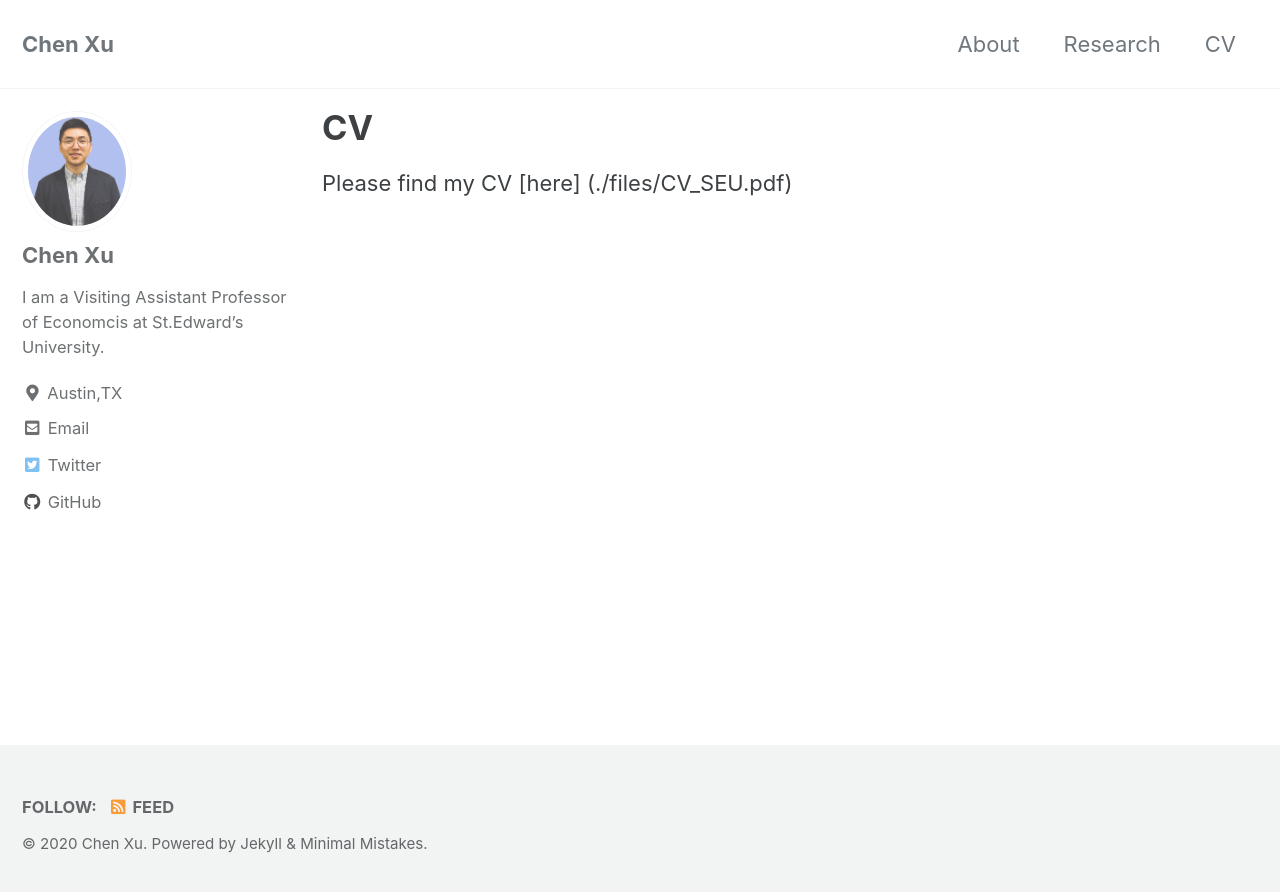
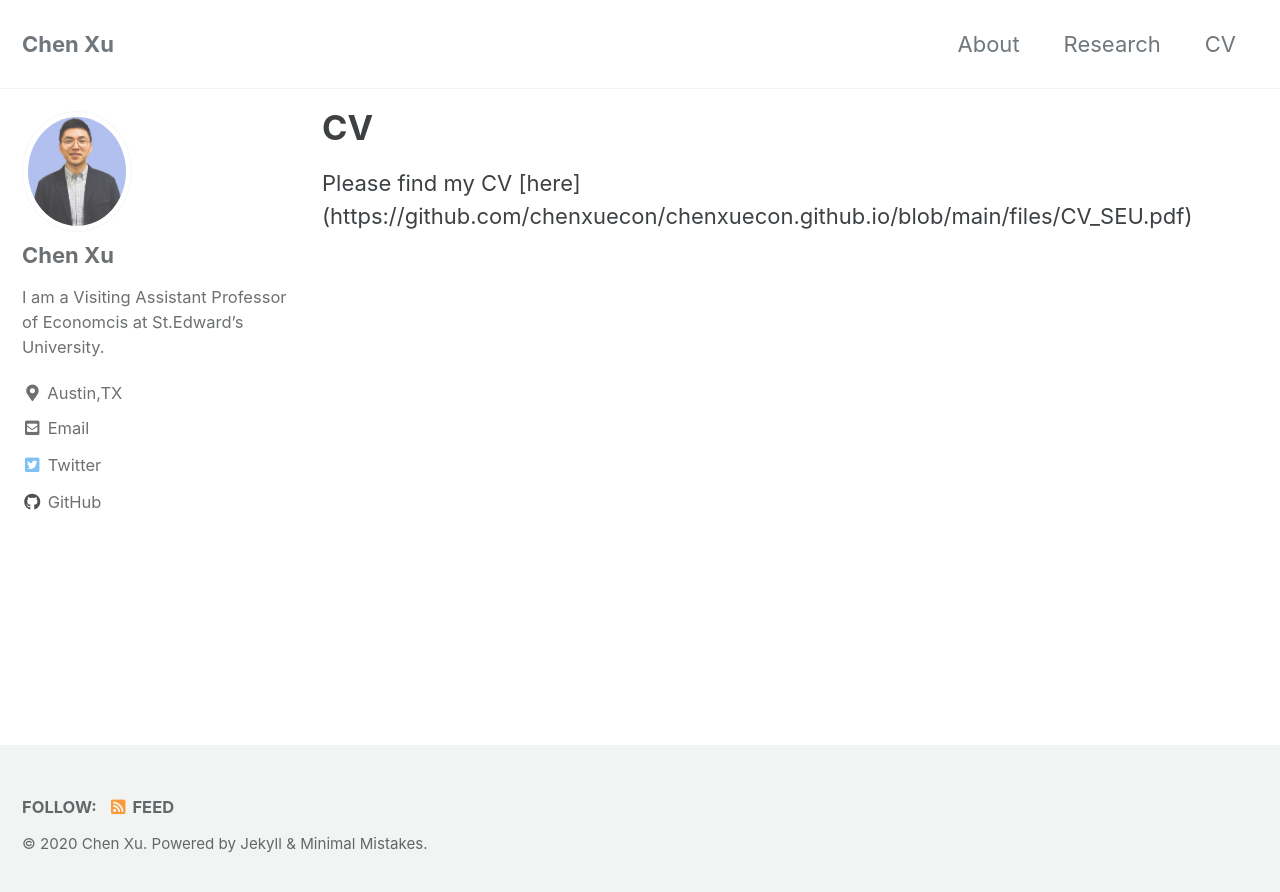
Before and after one commit to chenxuecon/chenxuecon.github.io, a Jekyll site: the page built from _pages/cv.md, in a window 1280 px wide. Shown: the top 892 px of the page. Built offline with Jekyll 4.4.1, drawn with Linux system fonts in a browser that asks for light colours; cached includes are drawn as plain includes; some of the changed lines change nothing that is shown.

Commit message:
Update cv.md

```diff
--- a/_pages/cv.md
+++ b/_pages/cv.md
@@ -5,4 +5,4 @@
 author_profile: true
 ---
 
-Please find my CV [here] (./files/CV_SEU.pdf)
+Please find my CV [here] (https://github.com/chenxuecon/chenxuecon.github.io/blob/main/files/CV_SEU.pdf)
```
